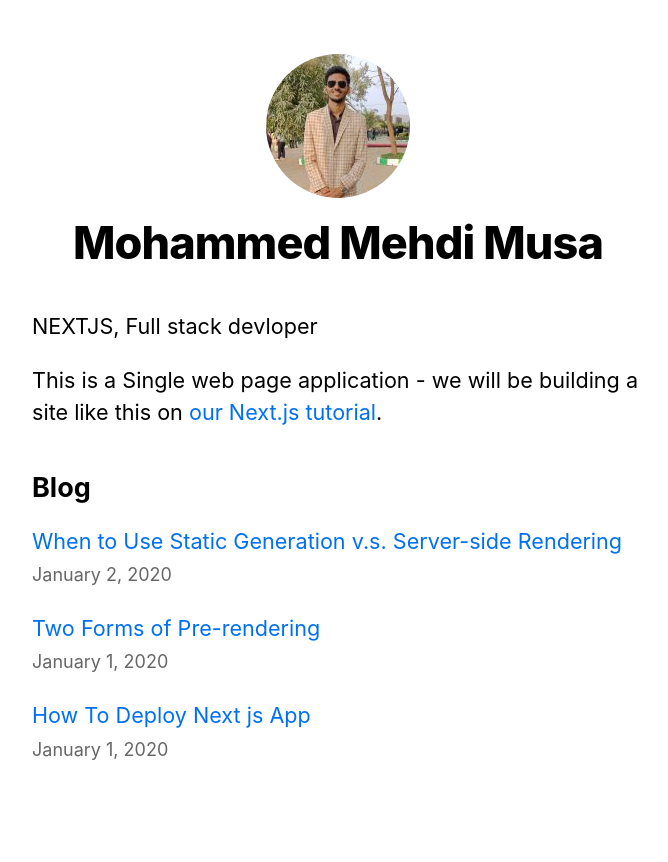
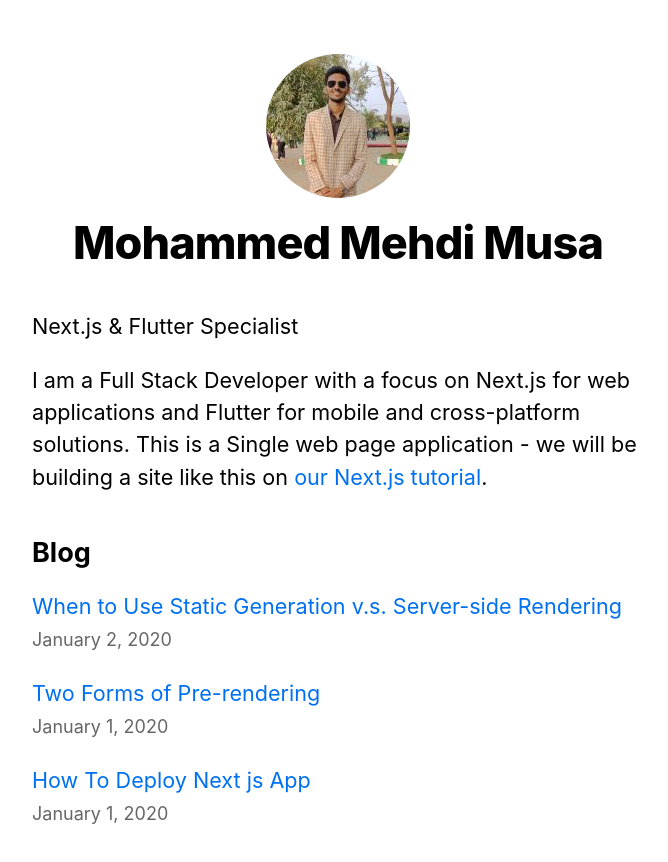
Before and after one commit to Mehdimusa/Mehdi_blog, a Next.js app: page / in a window 1280 px wide. Shown: the top 862 px of the page, without its empty margins (302-970 px from the left). Built offline with nearby package versions, Linux system fonts and the light colour scheme.

Commit message:
changes2

```diff
--- a/pages/index.js
+++ b/pages/index.js
@@ -1,9 +1,9 @@
-import Head from 'next/head';
-import Layout, { siteTitle } from '../components/layout';
-import utilStyles from '../styles/utils.module.css';
-import Link from 'next/link';
-import Date from '../components/date';
-import { getSortedPostsData } from '../lib/posts';
+import Head from "next/head";
+import Layout, { siteTitle } from "../components/layout";
+import utilStyles from "../styles/utils.module.css";
+import Link from "next/link";
+import Date from "../components/date";
+import { getSortedPostsData } from "../lib/posts";
 
 export async function getStaticProps() {
   const allPostsData = getSortedPostsData();
@@ -14,17 +14,18 @@ export async function getStaticProps() {
   };
 }
 export default function Home({ allPostsData }) {
-
   return (
     <Layout home>
       <Head>
         <title>{siteTitle}</title>
       </Head>
       <section className={utilStyles.headingMd}>
-        <p>NEXTJS, Full stack devloper</p>
+        <p>Next.js & Flutter Specialist</p>
         <p>
-          This is a Single web page application - we will be building a site like this on{' '}
-          <a href="https://nextjs.org/learn">our Next.js tutorial</a>.
+          I am a Full Stack Developer with a focus on Next.js for web
+          applications and Flutter for mobile and cross-platform solutions. This
+          is a Single web page application - we will be building a site like
+          this on <a href="https://nextjs.org/learn">our Next.js tutorial</a>.
         </p>
       </section>
       <section className={`${utilStyles.headingMd} ${utilStyles.padding1px}`}>
```
